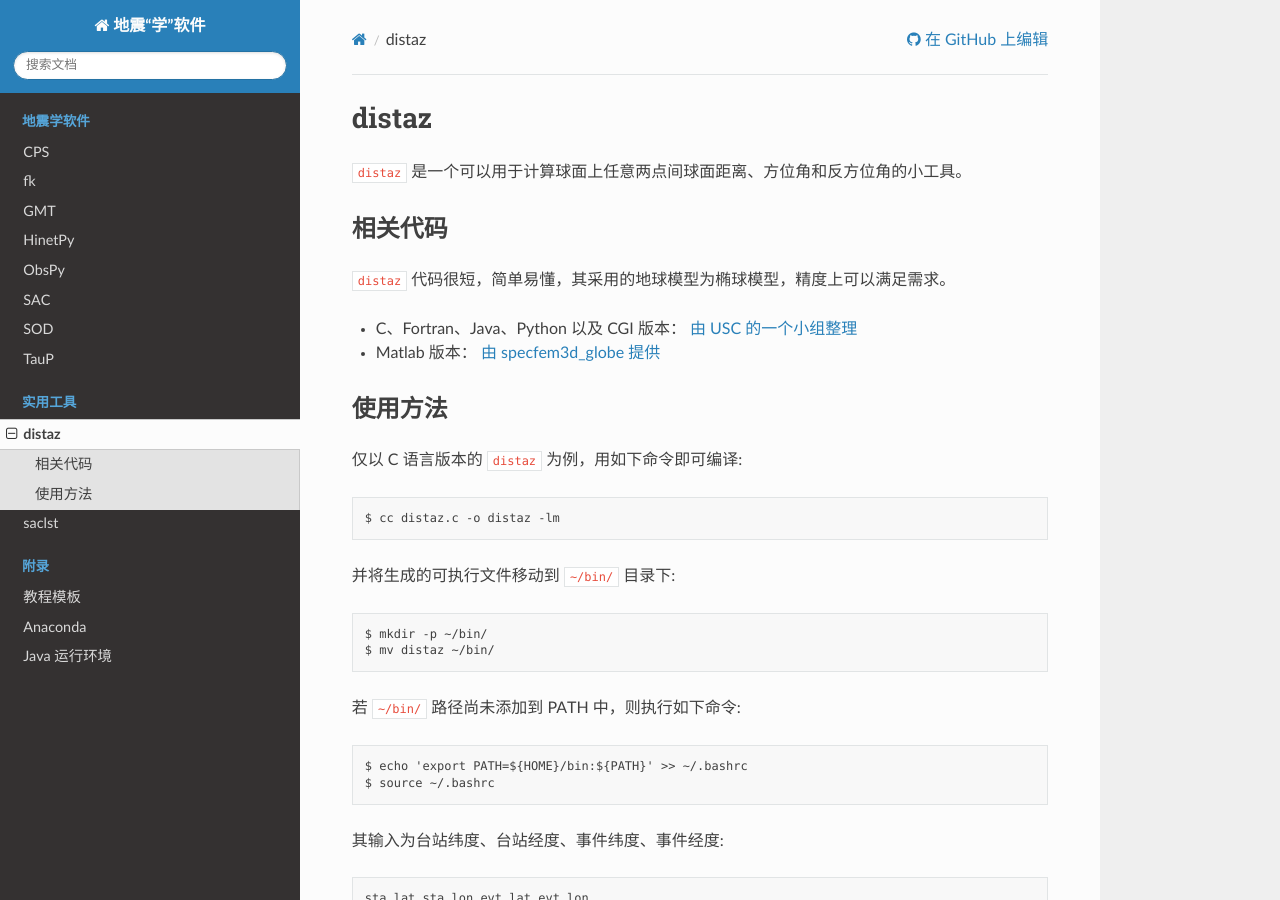
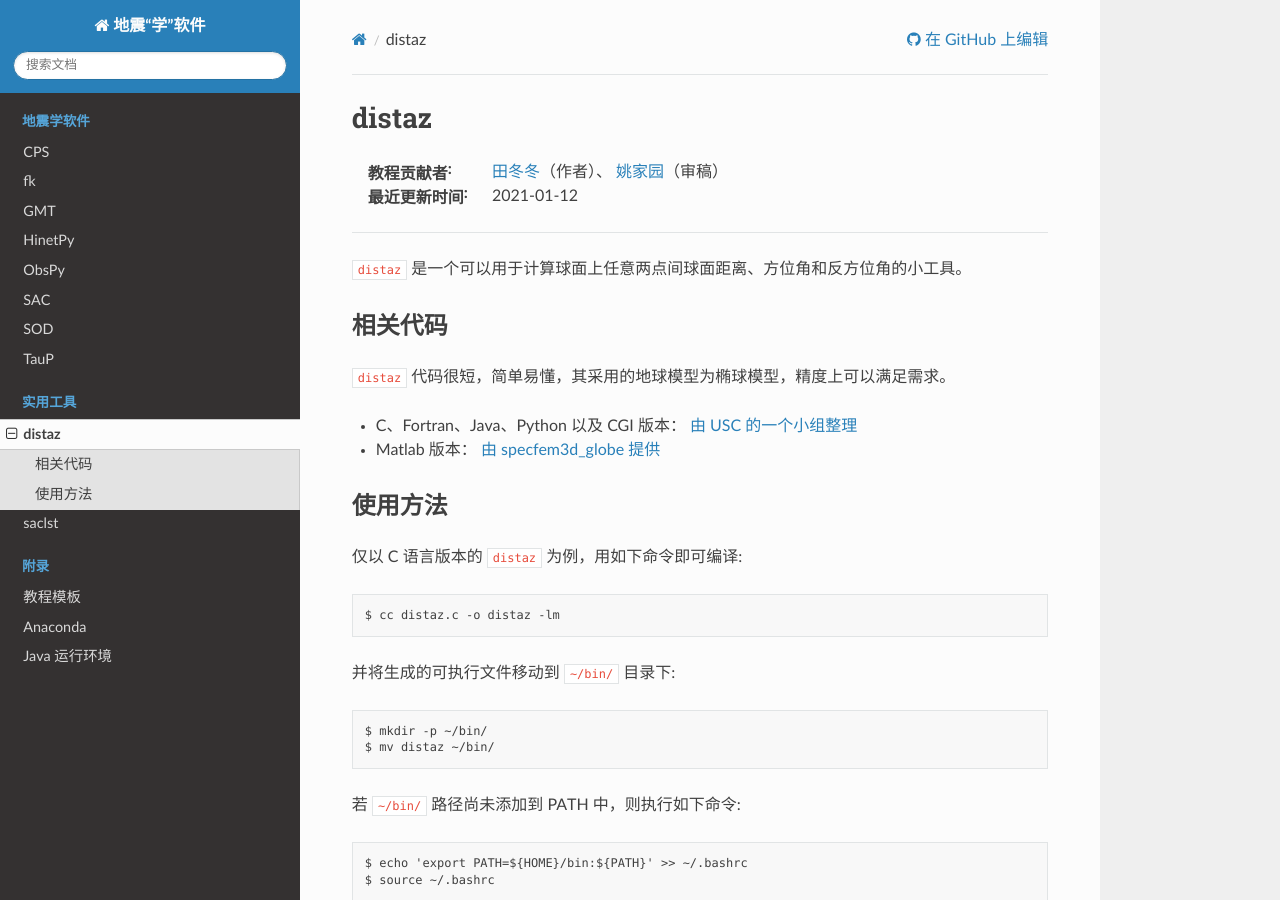
Before and after one commit to seismo-learn/software, a Sphinx documentation site: the page built from source/utilities/distaz.rst, in a window 1280 px wide and 900 px high. Built offline with Sphinx 7.4.7 and the Read the Docs theme 2.0.0, drawn with Linux system fonts in a browser that asks for light colours.

Commit message:
Add metadata for distaz tutorial (#117)
Co-authored-by: Dongdong Tian <seisman.info@gmail.com>

```diff
--- a/source/utilities/distaz.rst
+++ b/source/utilities/distaz.rst
@@ -1,5 +1,11 @@
 distaz
 ======
+
+:教程贡献者: `田冬冬 <https://me.seisman.info/>`__\ （作者）、
+                    `姚家园 <https://github.com/core-man>`__\ （审稿）
+:最近更新时间: 2021-01-12
+
+----
 
 ``distaz`` 是一个可以用于计算球面上任意两点间球面距离、方位角和反方位角的小工具。
 
```
